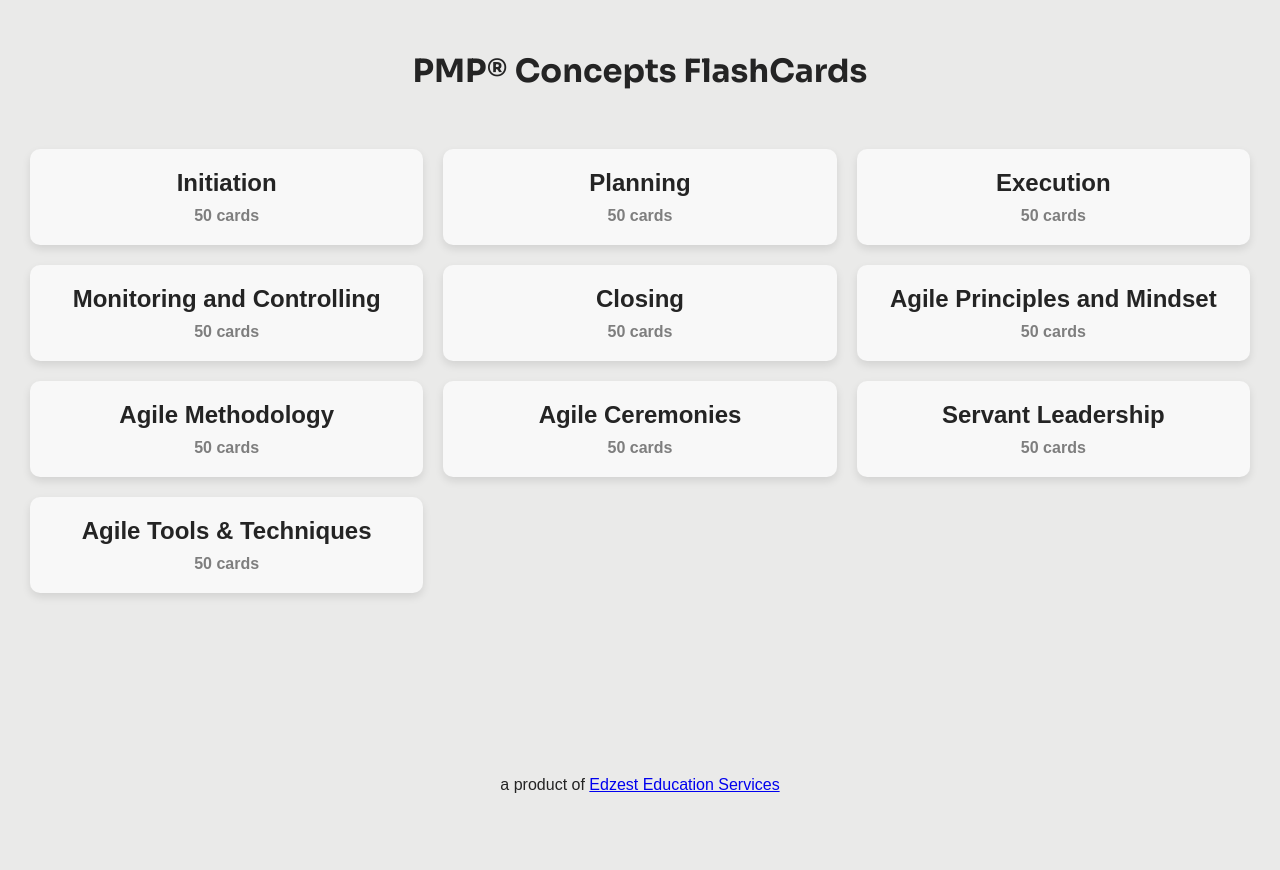
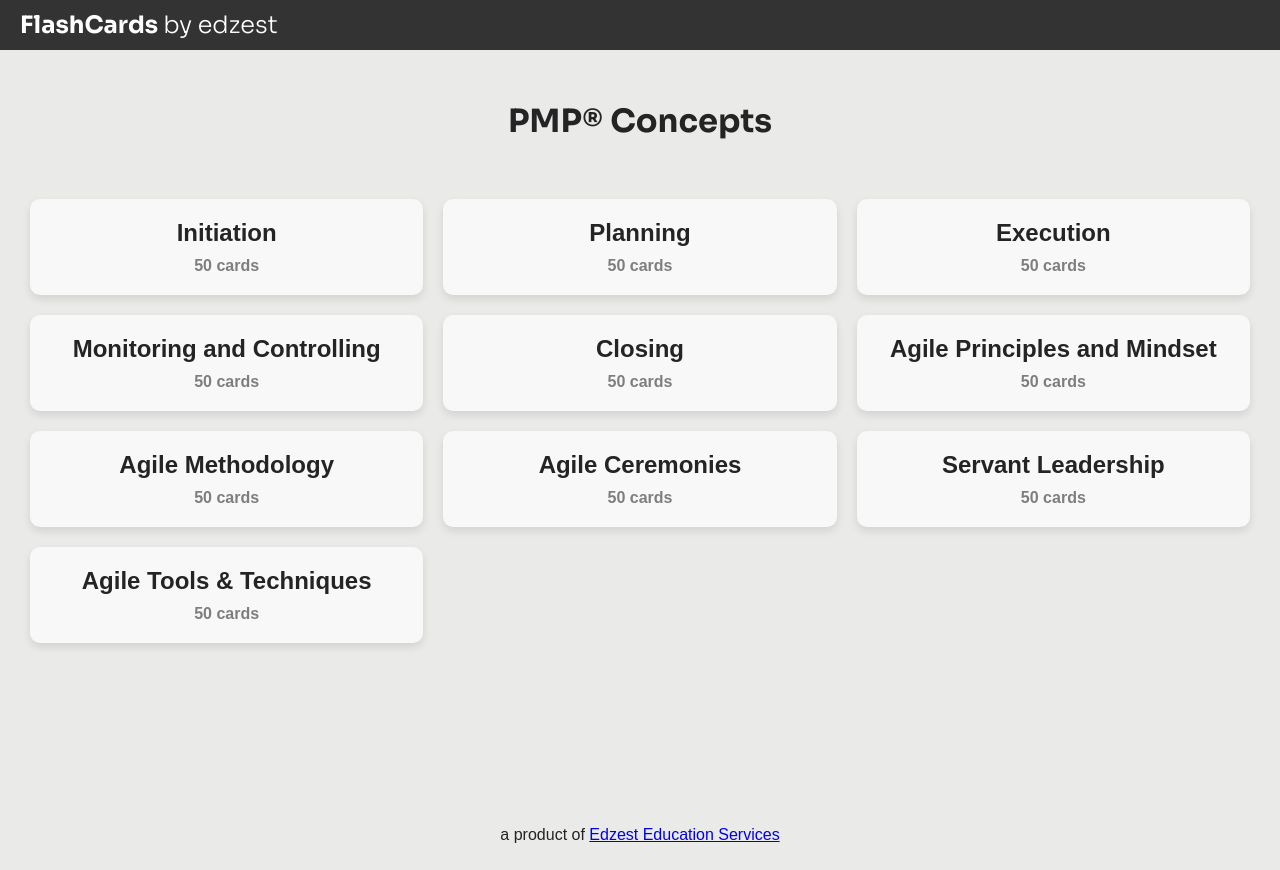
Before and after one commit to edzest/flashcard, a React (Create React App) app: page / in a window 1280 px wide. Before the commit the page ends 820 px from the top, so only its background shows below. Built offline with nearby package versions, Linux system fonts and the light colour scheme.

Commit message:
Add Navbar

```diff
--- a/src/Home.js
+++ b/src/Home.js
@@ -13,7 +13,7 @@ function Home() {
 
   return (
     <div className="Home">
-      <h1 className='title'>PMP® Concepts FlashCards</h1>
+      <h1 className='title'>PMP® Concepts</h1>
       <br />
       <br />
       <div className='flashcard-sets'>
--- /dev/null
+++ b/src/Navbar.css
@@ -0,0 +1,22 @@
+.navbar {
+    background-color: #333;
+    color: white;
+    padding: 10px 20px;
+}
+
+.container {
+    max-width: 1300px;
+    margin: 0 auto;
+}
+
+.navbar-title {
+    margin: 0;
+    font-family: "Sora", serif;
+    font-optical-sizing: auto;
+    font-weight: 700;
+    font-style: normal;
+}
+
+.edzest {
+    font-weight: 300;
+}
--- /dev/null
+++ b/src/Navbar.js
@@ -0,0 +1,14 @@
+import React from 'react';
+import './Navbar.css';
+
+function Navbar() {
+  return (
+    <nav className="navbar">
+      <div className='container'>
+      <h1 className="navbar-title">FlashCards <span className='edzest'>by edzest</span></h1>
+      </div>
+    </nav>
+  );
+}
+
+export default Navbar;
--- a/src/index.css
+++ b/src/index.css
@@ -6,11 +6,8 @@ body {
   font-family: sans-serif;
   -webkit-font-smoothing: antialiased;
   -moz-osx-font-smoothing: grayscale;
-  max-width: 1300px;
-  margin: 0 auto;
   background-color: #eaeae9;
   color: #242424;
-  padding: 10px;
 }
 
 code {
@@ -21,7 +18,9 @@ code {
   display: flex;
   flex-direction: column;
   min-height: 100vh;
-  margin:0;
+  max-width: 1300px;
+  margin: 0 auto;
+  padding: 10px;
 }
 .main {
   flex:1;
--- a/src/index.js
+++ b/src/index.js
@@ -6,10 +6,12 @@ import Home from './Home';
 import App from './App';
 import wordSets from './WordSets';
 import Settings from './Settings';
+import Navbar from './Navbar';
 
 const root = ReactDOM.createRoot(document.getElementById('root'));
 root.render(
   <React.StrictMode>
+    <Navbar />
     <div className='app-container'>
       <main>
         <Router>
```
